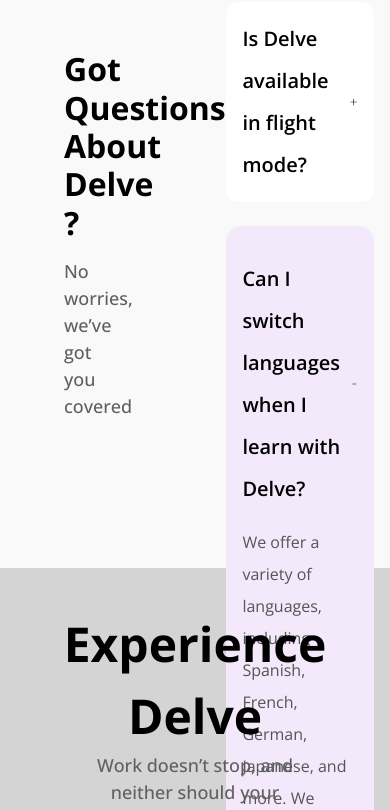
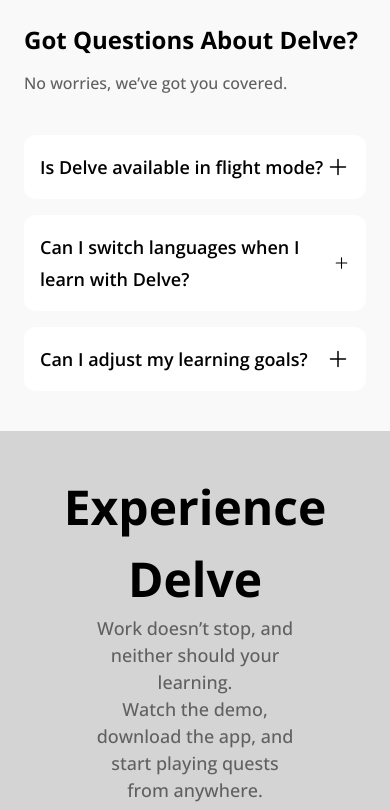
Before and after one commit to Torettosaviour17/delve-vue, a Vue app: page / in a window 390 px wide. Shown: the part 2960-3770 px from the top of the page. Built offline with nearby package versions, Linux system fonts and the light colour scheme.

Commit message:
i just finshed the second feature section responsiveness

```diff
--- a/src/components/homecomponents/OurFeature.vue
+++ b/src/components/homecomponents/OurFeature.vue
@@ -1,5 +1,5 @@
 <template>
-  <div class="w-full md:h-[110vh] pt-10 p-10 md:pr-24 md:pb-10 md:pl-24">
+  <div class="w-full pt-10 p-10 md:pr-24 md:pb-6 md:pl-24">
     <div class="flex items-center justify-center">
       <h1
         class="font-normal text-[16px] leading-[24px] text-center p-[10px] mb-6 border-[2px] rounded-[21px] shadow-lg"
--- a/src/components/homecomponents/OurFeature0.vue
+++ b/src/components/homecomponents/OurFeature0.vue
@@ -1,10 +1,41 @@
 <script setup>
-import { PlusIcon } from "@heroicons/vue/24/solid";
-import { MinusIcon } from "@heroicons/vue/24/solid";
+import { ref } from "vue";
+import { PlusIcon, MinusIcon } from "@heroicons/vue/24/solid";
+
+// FAQ Data (stored in an array)
+const faqs = ref([
+  {
+    question: "Is Delve available in flight mode?",
+    answer:
+      "Currently, Delve requires an internet connection to access all features.",
+    isOpen: false,
+  },
+  {
+    question: "Can I switch languages when I learn with Delve?",
+    answer:
+      "We offer a variety of languages, including Spanish, French, German, Japanese, and more. We continuously add new languages based on user demand.",
+    isOpen: false,
+  },
+  {
+    question: "Can I adjust my learning goals?",
+    answer:
+      "Yes! Delve allows you to customize your learning experience based on your schedule and goals.",
+    isOpen: false,
+  },
+]);
+
+// Toggle function to open one at a time
+const toggleFAQ = (index) => {
+  faqs.value.forEach((faq, i) => {
+    faq.isOpen = i === index ? !faq.isOpen : false;
+  });
+};
 </script>
 
 <template>
-  <div class="w-full h-[85vh] pt-20 bg-[#F9F9F9] pr-20 pb-10 pl-16">
+  <div
+    class="w-full h-auto md:h-screen pt-20 bg-[#F9F9F9] px-6 md:px-16 lg:px-20 pb-10 md:pb-0"
+  >
     <div class="flex items-center justify-center">
       <h1
         class="font-normal text-[16px] leading-[24px] text-center p-[10px] mb-6 border-[2px] rounded-[21px] shadow-lg"
@@ -12,61 +43,52 @@
         Our Features
       </h1>
     </div>
-    <div class="flex w-full space-x-16">
-      <div class="w-[40%]">
-        <h1 class="font-bold pt-12 pb-4 text-[32px] leading-[120%]">
-          Got Questions About Delve ?
+
+    <!-- Layout Wrapper -->
+    <div class="flex flex-col md:flex-row w-full md:space-x-16">
+      <!-- Left Section -->
+      <div class="w-full md:w-[40%] text-left mb-10">
+        <h1
+          class="font-bold pt-6 md:pt-12 pb-4 text-[24px] md:text-[32px] leading-[120%]"
+        >
+          Got Questions About Delve?
         </h1>
-        <p class="font-medium text-[18px] leading-[150%] pr-32 text-[#615F5F]">
-          No worries, we’ve got you covered
+        <p
+          class="font-medium text-[16px] md:text-[18px] leading-[150%] text-[#615F5F]"
+        >
+          No worries, we’ve got you covered.
         </p>
       </div>
-      <div class="w-[60%] space-y-6">
-        <div
-          class="flex justify-between w-full items-center p-4 bg-[#FFFFFF] rounded-[12px]"
-        >
-          <h5 class="font-semibold text-[20px] leading-[42px] tracking-normal">
-            Is Delve available in flight mode?
-          </h5>
-          <PlusIcon class="w-7 h-7 text-black cursor-pointer" />
-        </div>
-        <div class="p-4 bg-[#F3E9FB] rounded-[16px]">
+
+      <!-- Right Section (FAQs) -->
+      <div class="w-full md:w-[60%] space-y-4 md:space-y-6">
+        <div v-for="(faq, index) in faqs" :key="index">
+          <!-- Question -->
           <div
-            class="flex justify-between w-full items-center px-0 p-4 rounded-[12px]"
+            @click="toggleFAQ(index)"
+            class="flex justify-between w-full items-center p-4 bg-[#FFFFFF] rounded-[12px] cursor-pointer"
           >
             <h5
-              class="font-semibold text-[20px] leading-[42px] tracking-normal"
+              class="font-semibold text-[18px] md:text-[20px] leading-[32px] md:leading-[42px]"
             >
-              Can I switch languages when I learn with Delve?
+              {{ faq.question }}
             </h5>
-            <MinusIcon class="w-7 h-7 text-gray-black cursor-pointer" />
+            <component
+              :is="faq.isOpen ? MinusIcon : PlusIcon"
+              class="w-6 md:w-7 h-6 md:h-7 text-black cursor-pointer"
+            />
           </div>
-          <div>
+
+          <!-- Answer (only visible when open) -->
+          <div v-if="faq.isOpen" class="p-4 bg-[#F3E9FB] rounded-[16px]">
             <p
-              class="font-['Open_Sans'] font-normal text-[#555555] text-[16px] leading-[32px] tracking-[0%]"
+              class="font-['Open_Sans'] font-normal text-[#555555] text-[14px] md:text-[16px] leading-[28px] md:leading-[32px]"
             >
-              We offer a variety of languages, including Spanish, French,
-              German, Japanese, and more. We continuously add new languages
-              based on user demand.re.
+              {{ faq.answer }}
             </p>
           </div>
-        </div>
-        <div
-          class="flex justify-between w-full items-center p-4 bg-[#FFFFFF] rounded-[12px]"
-        >
-          <h5 class="font-semibold text-[20px] leading-[42px] tracking-normal">
-            Can I adjust my learning goals?
-          </h5>
-          <PlusIcon class="w-7 h-7 text-black cursor-pointer" />
         </div>
       </div>
     </div>
   </div>
 </template>
-<script>
-// import { PlusIcon } from "@heroicons/vue/24/solid";
-
-export default {
-  name: "OurFeature0",
-};
-</script>
```
